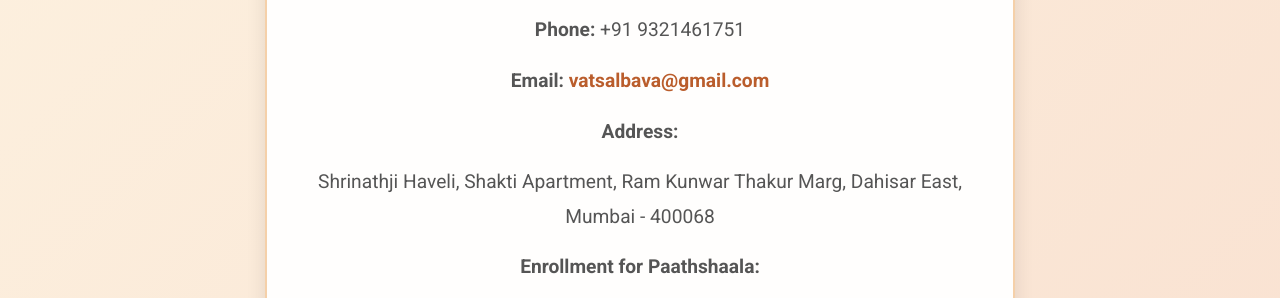
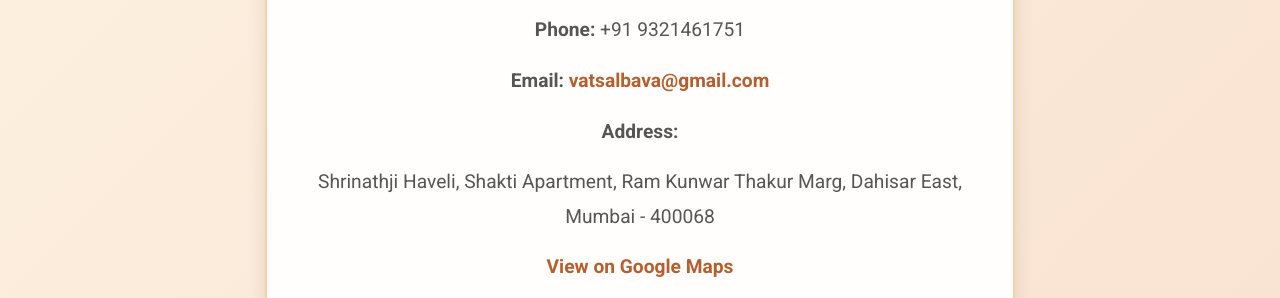
Before and after one commit to Mohnish14/Haveli-Website, a plain HTML site: page contact.html in a window 1280 px wide. Shown: the part 502-800 px from the top of the page. Drawn offline with nearby package versions, Linux system fonts and the light colour scheme.

Commit message:
contact.html

```diff
--- a/contact.html
+++ b/contact.html
@@ -176,6 +176,11 @@
             <p><strong>Email:</strong> <a href="mailto:vatsalbava@gmail.com">vatsalbava@gmail.com</a></p>
             <p><strong>Address:</strong></p>
             <p>Shrinathji Haveli, Shakti Apartment, Ram Kunwar Thakur Marg, Dahisar East, Mumbai - 400068</p>
+            <p>
+    <a href="https://www.google.com/maps?q=Shrinathji+Haveli,+Shakti+Apartment,+Ram+Kunwar+Thakur+Marg,+Dahisar+East,+Mumbai+-+400068" target="_blank" style="color: #ba5d2c; text-decoration: none; font-weight: bold;">
+        View on Google Maps
+    </a>
+</p>
 
             <p><strong>Enrollment for Paathshaala:</strong></p>
             <p><strong>Dahisar (All age groups):</strong> For enrollment, call +91 7090779077</p>
```
